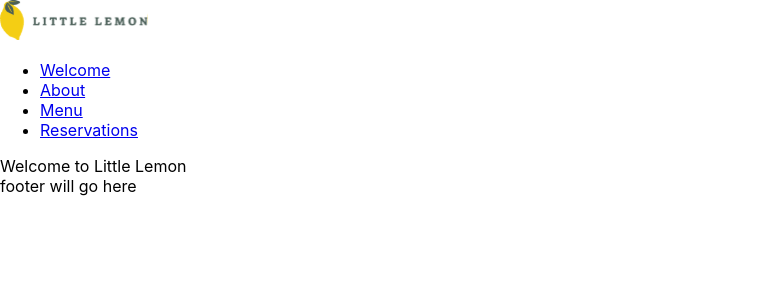
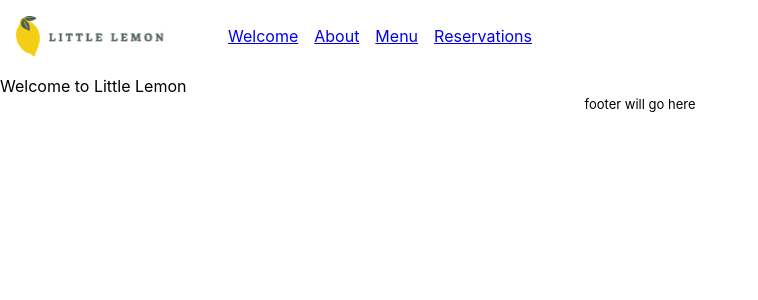
Before and after one commit to MaryWayock/mary-little-lemon, a React (Create React App) app: page / in a window 1280 px wide. Shown: the top 300 px of the page, without its empty margins (0-758 px from the left). Built offline with nearby package versions, Linux system fonts and the light colour scheme.

Commit message:
Added Styling to page structure

```diff
--- a/src/Footer.js
+++ b/src/Footer.js
@@ -3,9 +3,9 @@ import React from 'react'
 
 function Footer() {
   return (
-    <>
+    <footer>
       <div>footer will go here</div>
-    </>
+    </footer>
   )
 }
 
--- a/src/Header.js
+++ b/src/Header.js
@@ -4,7 +4,7 @@ import logo from './icons_assets/Logo.svg'
 function Header() {
   return (
     <div>
-      <img alt="little lemon logo" src={logo}/>
+      <img id="HeaderLogo" alt="little lemon logo" src={logo}/>
     </div>
   )
 }
--- a/src/Nav.js
+++ b/src/Nav.js
@@ -4,7 +4,7 @@ import { Link } from "react-router-dom";
 
 function Nav() {
   return (
-    <ul>
+    <ul id='PageNav'>
       <li>
         <Link to="/">Welcome</Link>
       </li>
--- a/src/index.css
+++ b/src/index.css
@@ -11,3 +11,28 @@ code {
   font-family: source-code-pro, Menlo, Monaco, Consolas, 'Courier New',
     monospace;
 }
+
+#HeaderNav.flex-container {
+  display: flex;
+  justify-content: left;
+}
+
+#HeaderLogo {
+  margin: 1rem;
+}
+
+#PageNav {
+  list-style: none;
+  margin-top: 1.6rem;
+}
+
+#PageNav li {
+  display: inline;
+  margin: .5rem;
+}
+
+footer {
+  display: flex;
+  justify-content: center;
+  font-size: small;
+}
--- a/src/pages/Layout.js
+++ b/src/pages/Layout.js
@@ -7,8 +7,10 @@ import Footer from '../Footer';
 function Layout() {
   return (
     <div>
-      <Header/>
-      <Nav/>
+      <div id="HeaderNav" class="flex-container">
+        <Header/>
+        <Nav/>
+      </div>
       <Outlet/>
       <Footer/>
     </div>
```
